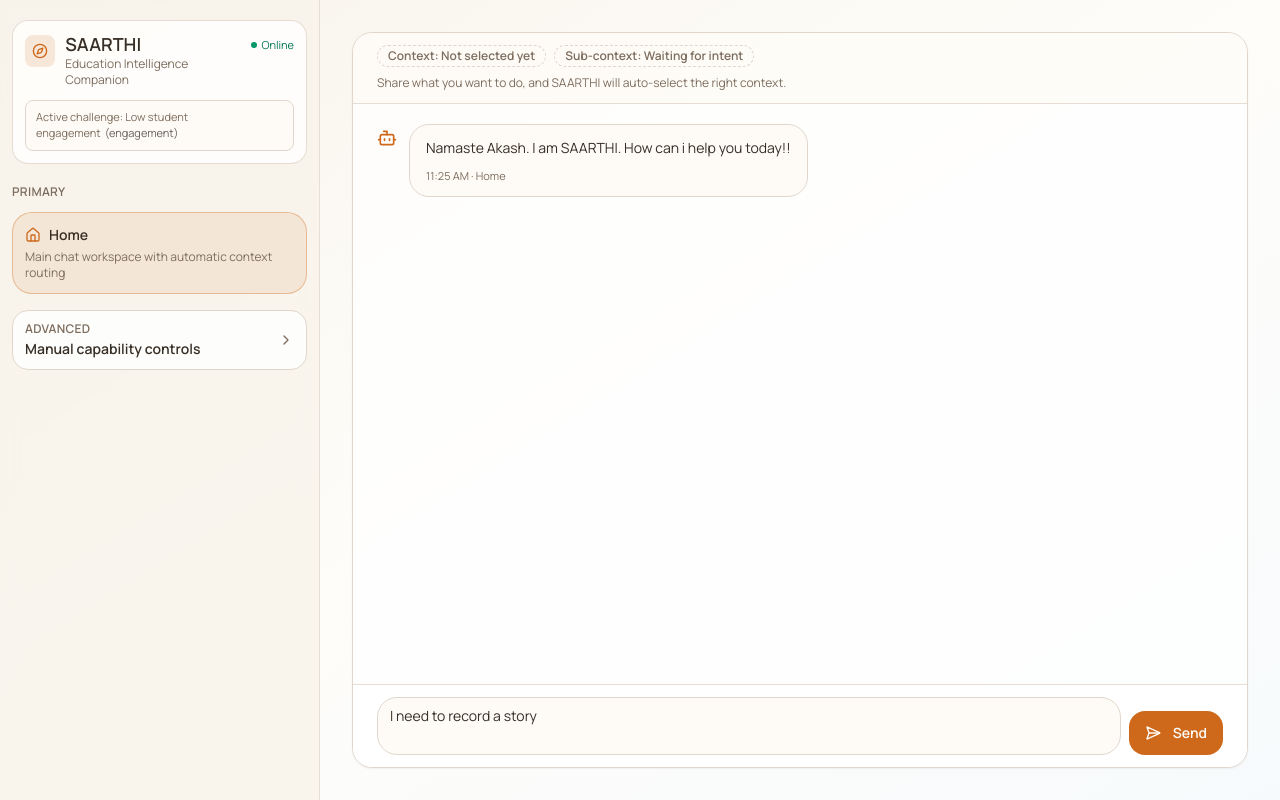
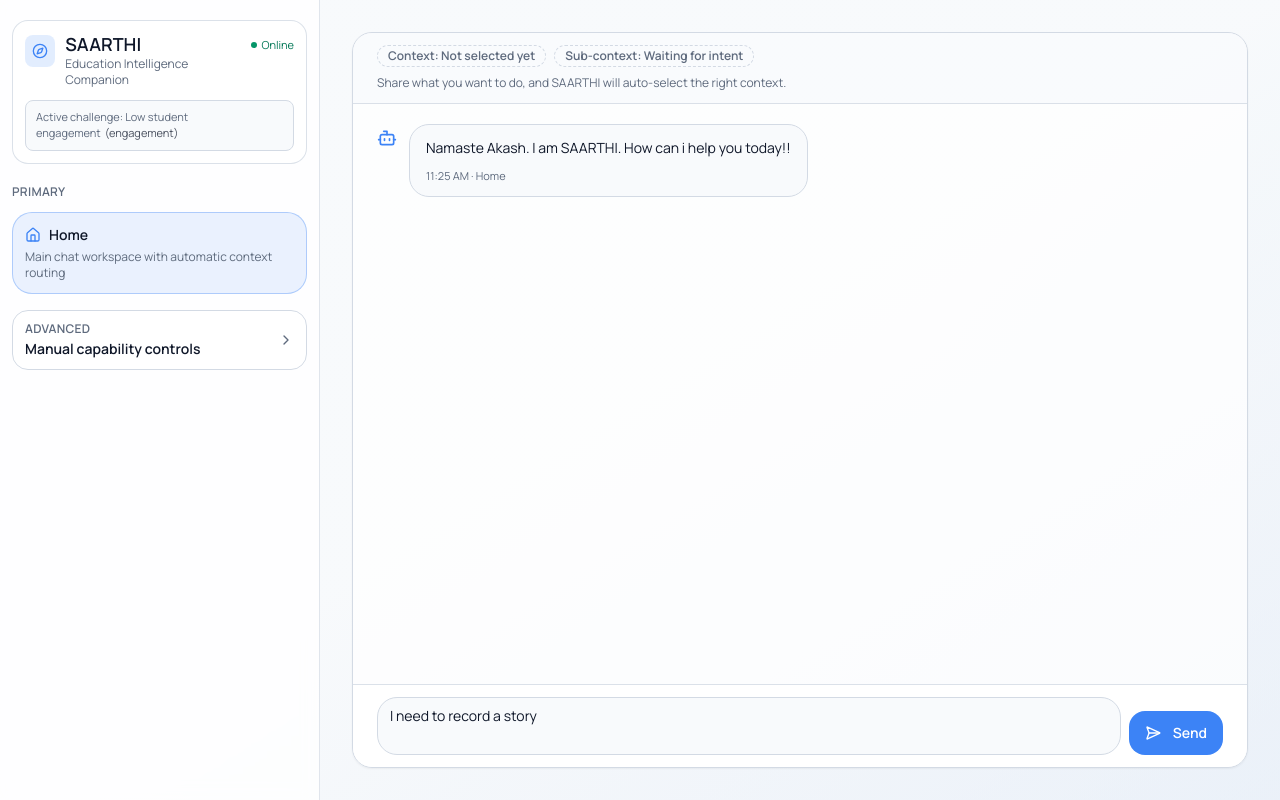
Before and after one commit to priyanka-TL/saarthi-app, a React (Vite) app in the folder saarthi-app/: page / in a window 1280 px wide. Built offline with nearby package versions, Linux system fonts and the light colour scheme.

Commit message:
style: update color variables and gradients for improved UI consistency

```diff
--- a/saarthi-app/src/components/layout/AppShell.tsx
+++ b/saarthi-app/src/components/layout/AppShell.tsx
@@ -21,9 +21,9 @@ export function AppShell({
   selectedChallenge,
 }: AppShellProps) {
   return (
-    <div className="min-h-screen bg-gradient-to-br from-[#f8f4eb] via-[#fefdfa] to-[#f7fafc] text-foreground">
+    <div className="min-h-screen bg-gradient-to-br from-background via-background to-secondary/45 text-foreground">
       <div className="flex min-h-screen w-full flex-col lg:flex-row">
-        <aside className="hidden w-[320px] border-r border-border/70 bg-[#f8f3ea]/80 px-3 py-5 backdrop-blur lg:block">
+        <aside className="hidden w-[320px] border-r border-border/70 bg-card/80 px-3 py-5 backdrop-blur lg:block">
           <BrandBlock selectedChallenge={selectedChallenge} selectedChallengeLabel={selectedChallengeLabel} />
           <SidebarNav activeFlow={activeFlow} onFlowChange={onFlowChange} />
         </aside>
@@ -41,7 +41,7 @@ export function AppShell({
                     <Menu className="h-4 w-4" />
                   </Button>
                 </SheetTrigger>
-                <SheetContent className="max-w-[320px] border-border bg-[#f8f3ea] text-foreground">
+                <SheetContent className="max-w-[320px] border-border bg-card text-foreground">
                   <SheetHeader>
                     <SheetTitle className="text-foreground">Navigate Flows</SheetTitle>
                   </SheetHeader>
--- a/saarthi-app/src/index.css
+++ b/saarthi-app/src/index.css
@@ -6,23 +6,23 @@
 
 @layer base {
   :root {
-    --background: 39 71% 98%;
-    --foreground: 30 20% 18%;
+    --background: 210 40% 98%;
+    --foreground: 222 47% 11%;
 
     --card: 0 0% 100%;
-    --card-foreground: 30 20% 18%;
+    --card-foreground: 222 47% 11%;
 
-    --primary: 26 76% 46%;
-    --primary-foreground: 38 80% 98%;
+    --primary: 217 91% 60%;
+    --primary-foreground: 0 0% 100%;
 
-    --secondary: 42 54% 92%;
-    --secondary-foreground: 30 24% 26%;
+    --secondary: 214 32% 92%;
+    --secondary-foreground: 222 30% 22%;
 
-    --muted: 42 28% 94%;
-    --muted-foreground: 29 14% 43%;
+    --muted: 214 24% 94%;
+    --muted-foreground: 218 14% 43%;
 
-    --border: 30 24% 84%;
-    --ring: 26 76% 46%;
+    --border: 214 24% 86%;
+    --ring: 217 91% 60%;
 
     --radius: 1rem;
   }
@@ -36,9 +36,9 @@
     font-family: 'Manrope', 'Avenir Next', 'Segoe UI', sans-serif;
     min-height: 100vh;
     background-image:
-      radial-gradient(circle at 10% 15%, rgba(246, 198, 146, 0.22), transparent 32%),
-      radial-gradient(circle at 92% 2%, rgba(167, 205, 233, 0.28), transparent 28%),
-      linear-gradient(145deg, rgba(255, 252, 244, 1), rgba(249, 245, 237, 1));
+      radial-gradient(circle at 12% 16%, hsl(var(--primary) / 0.14), transparent 34%),
+      radial-gradient(circle at 88% 0%, hsl(188 84% 43% / 0.12), transparent 28%),
+      linear-gradient(145deg, hsl(var(--background)), hsl(214 100% 97%));
   }
 
   h1,
```
